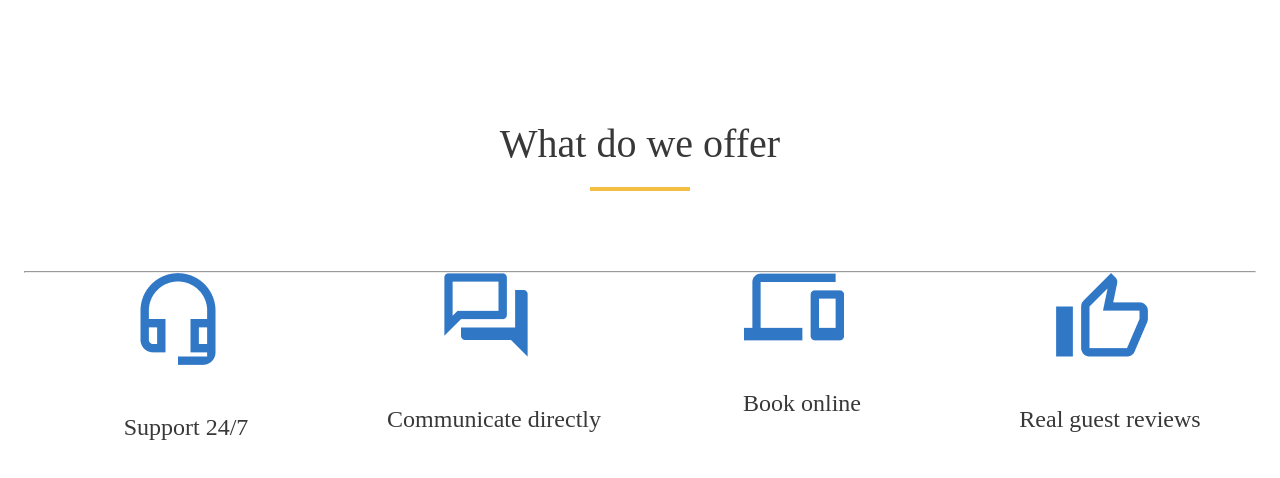
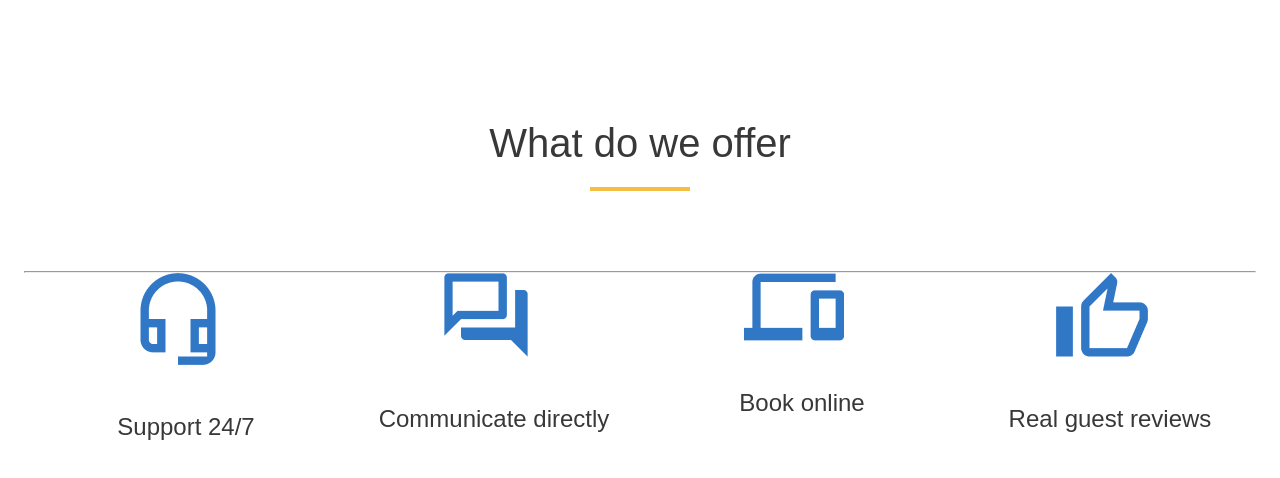
Before and after one commit to candygodx/if-html, a plain HTML site: page lesson-4/index.html in a window 1280 px wide. Drawn offline with Linux system fonts and the light colour scheme; files whose address does not match are found by name.

```diff
--- a/lesson-4/styles/styles.css
+++ b/lesson-4/styles/styles.css
@@ -17,7 +17,6 @@
     margin-bottom: 20px;
     text-align: center;
     color: #383838;
-    font-family: Roboto;
     font-style: normal;
     font-weight: 500;
     font-size: 40px;
@@ -54,7 +53,6 @@
     padding-left: 16px;
     padding-top: 48px;
     text-align: center;
-    font-family: Roboto;
     font-style: normal;
     font-weight: normal;
     font-size: 24px;
```
